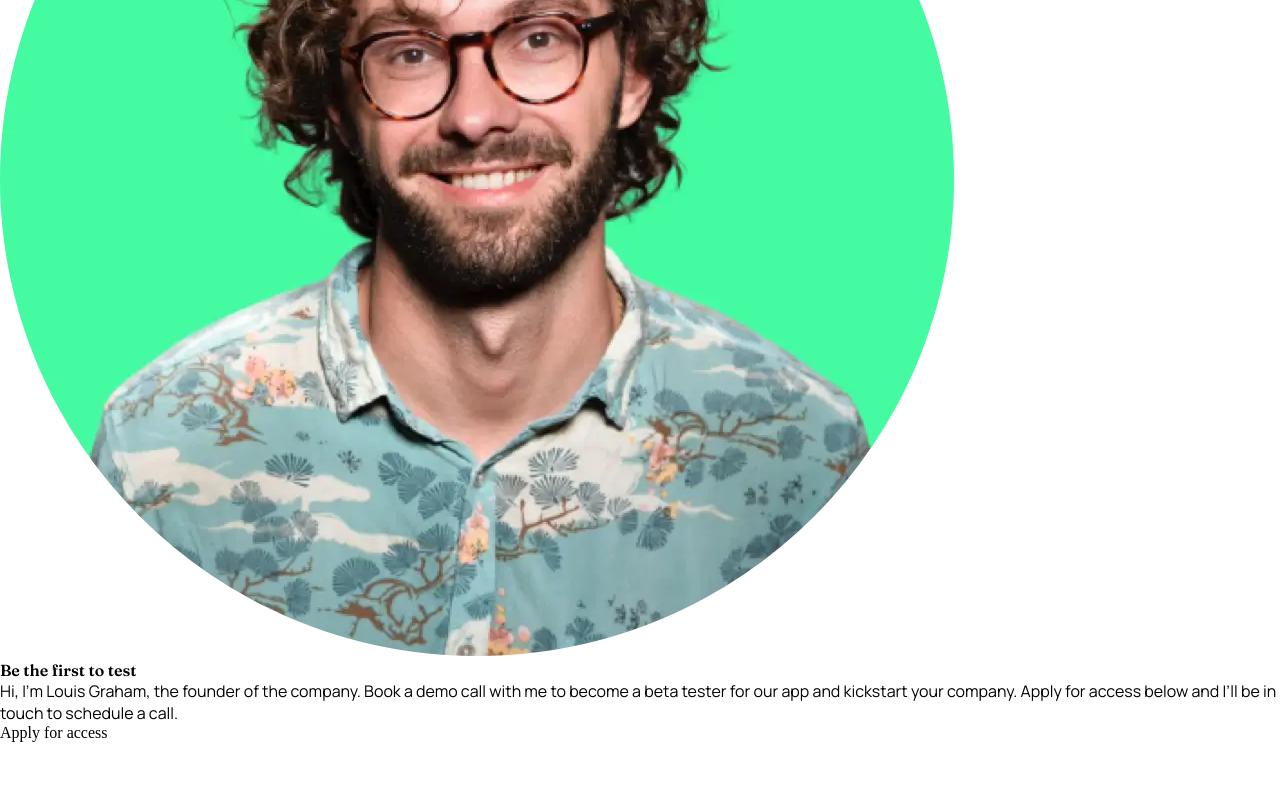
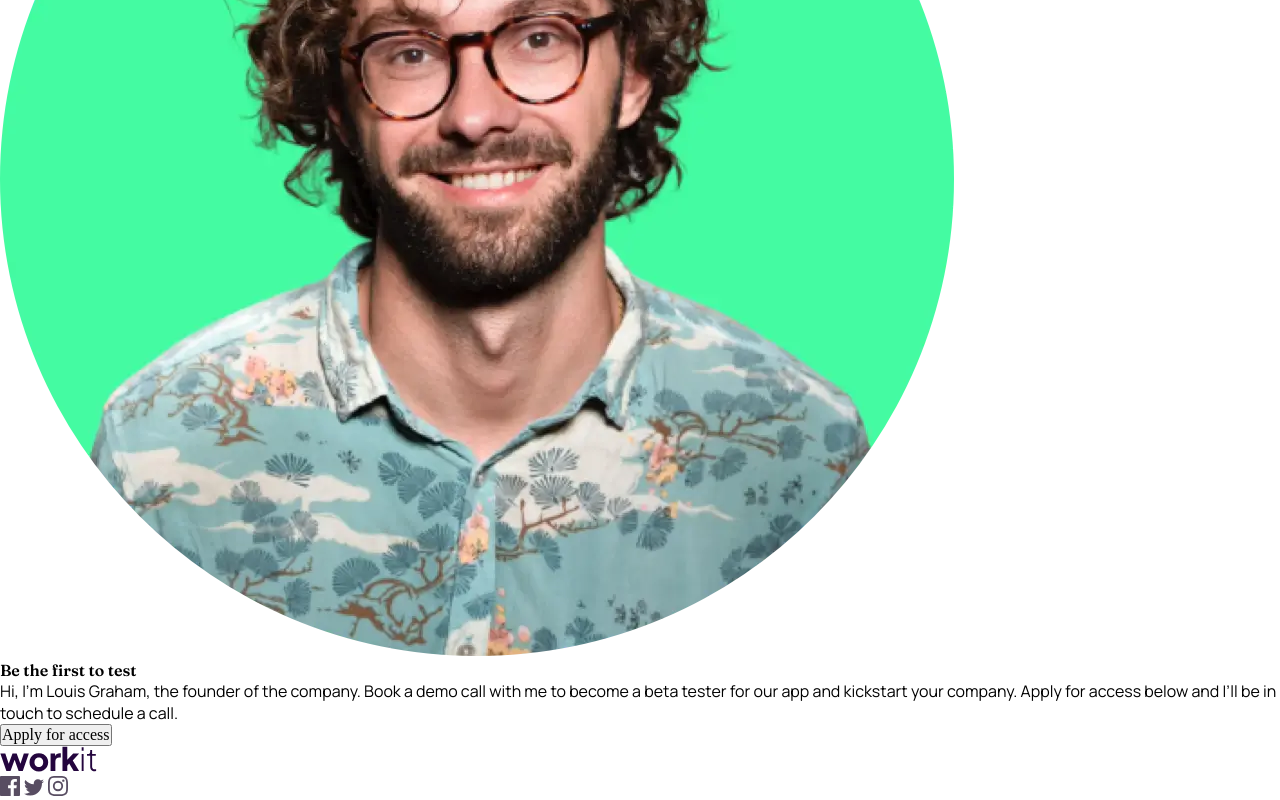
Before and after one commit to aleksandr-efimenko/workit-landing-page, a website built with Vite: page index.html in a window 1280 px wide. Shown: the part 1432-2232 px from the top of the page. Before the commit the page ends 2174 px from the top, so only its background shows below. Built offline with nearby package versions, Linux system fonts and the light colour scheme.

Commit message:
add footer

```diff
--- a/index.html
+++ b/index.html
@@ -64,8 +64,8 @@
         <div class="container">
           <div class="founder-container">
             <div class="founder-image-container">
-              <img src="./public/assets/images/image-founder.webp"
-                alt="Photo of founder"></div>
+              <img src="./public/assets/images/image-founder.webp" alt="Photo of founder">
+            </div>
             <div class="founder-text">
               <h2>Be the first to test</h2>
               <p>
@@ -73,6 +73,8 @@
                 beta tester for our app and kickstart your company. Apply for access below and I’ll be
                 in touch to schedule a call.
               </p>
+              <button class="btn2">Apply for access</button>
+
             </div>
           </div>
         </div>
@@ -82,7 +84,15 @@
   </main>
 
   <footer>
-    Apply for access</footer>
+    <div class="logo-container">
+      <img src="./public/assets/images/logo-dark.svg" alt="Dark logo">
+      <div class="social-container">
+        <a href="#"><img src="./public/assets/images/icon-facebook.svg" alt="Facebook icon"></a>
+        <a href="#"><img src="./public/assets/images/icon-twitter.svg" alt="Twitter icon"></a>
+        <a href="#"> <img src="./public/assets/images/icon-instagram.svg" alt="Instagram icon"></a>
+      </div>
+    </div>
+  </footer>
 
 </body>
 
```
